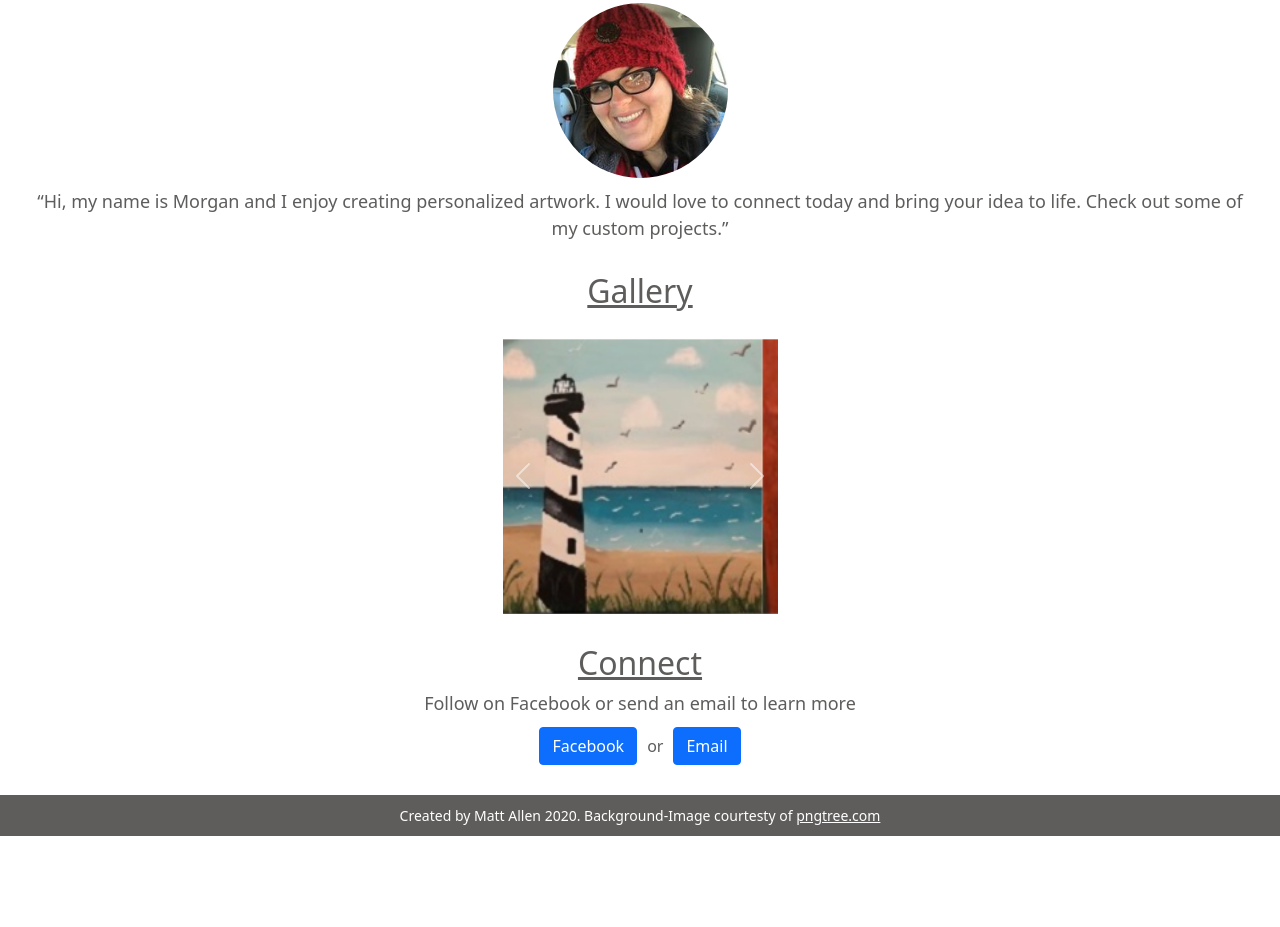
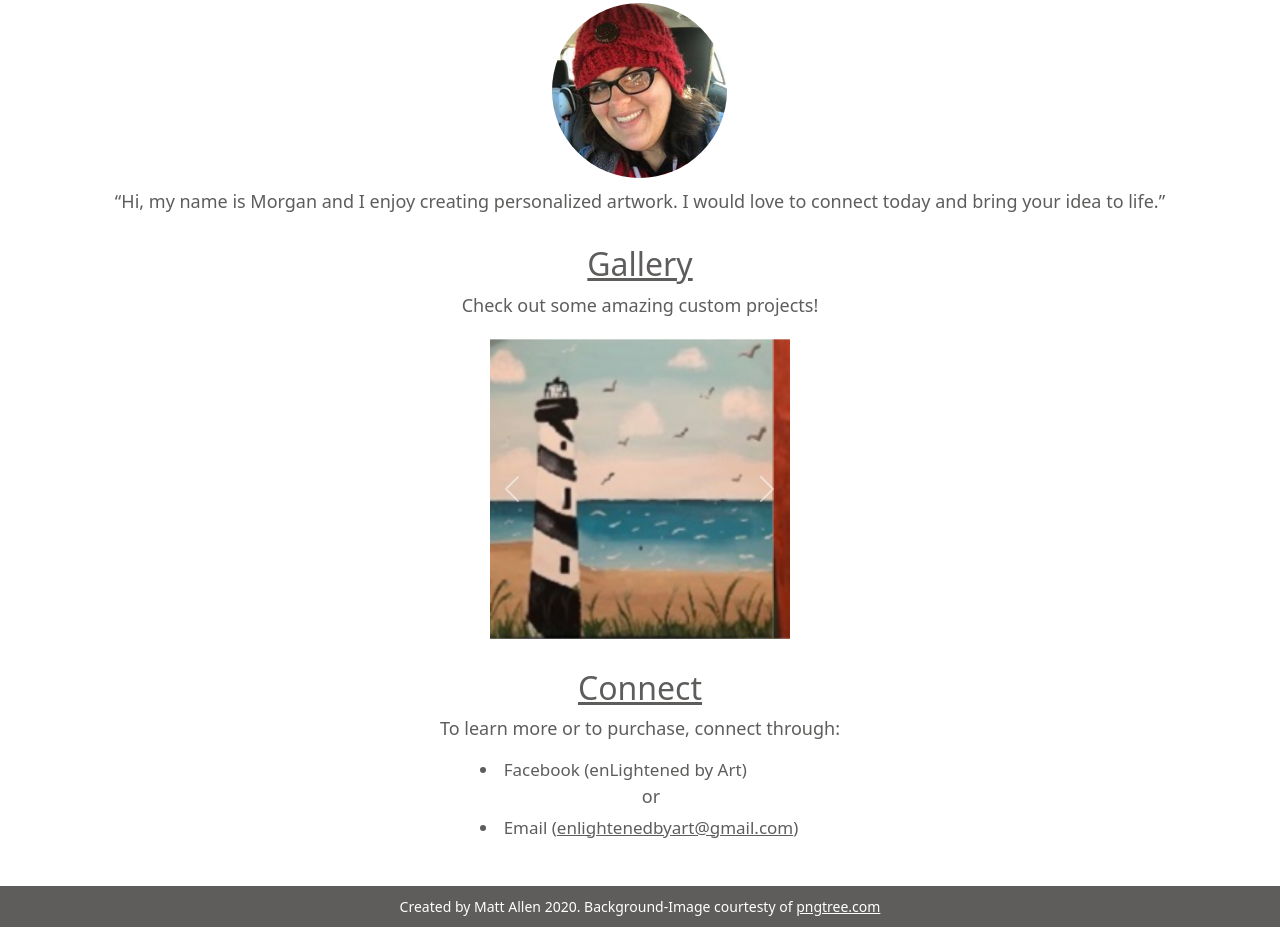
Before and after one commit to mallen13/enlightened-by-art, a plain HTML site: page index.html in a window 1280 px wide. Shown: the part 883-1810 px from the top of the page. Before the commit the page ends 1719 px from the top, so only its background shows below. Drawn offline with nearby package versions, Linux system fonts and the light colour scheme.

Commit message:
Add files via upload

```diff
--- a/index.html
+++ b/index.html
@@ -8,8 +8,8 @@
   <meta name="keywords" content="paintings, painting, acrylic, art, christian, custom, artist, custom painting, custom paintings, christian art">
   <meta name="author" content="Morgan Allen">
   <meta name="viewport" content="width=device-width, initial-scale=1.0">
+
   <link rel="stylesheet" href="style.css">
-
 
   <!--Bootstrap-->
   <link href="https://cdn.jsdelivr.net/npm/bootstrap@5.0.0-beta1/dist/css/bootstrap.min.css" rel="stylesheet" integrity="sha384-giJF6kkoqNQ00vy+HMDP7azOuL0xtbfIcaT9wjKHr8RbDVddVHyTfAAsrekwKmP1" crossorigin="anonymous">
@@ -19,18 +19,22 @@
 
 <header class="flex">
   <img src="images/dragon.jpg" alt="Dragon Painting">
-  <h1>enLightened by Art</h1>
-  <h3>Custom Acrylic Paintings</h3>
+  <div class="headerText">
+      <h1>enLightened by Art</h1>
+      <h3> Custom Acrylic Paintings</h3>
+  </div>
 </header>
 
+<div class="flex bottomSection">
 <div class="flex about">
     <h2>About</h2>
     <img src="images/headshot.jpg" alt="Author Picture">
-    <p>&ldquo;Hi, my name is Morgan and I enjoy creating personalized artwork. I would love to connect today and bring your idea to life. Check out some of my custom projects.&rdquo;</p>
+    <p>&ldquo;Hi, my name is Morgan and I enjoy creating personalized artwork. I would love to connect today and bring your idea to life.&rdquo;</p>
 </div>
 
 <div class=" flex image_gallery">
   <h2>Gallery</h2>
+  <p>Check out some amazing custom projects!</p>
      <div id="carouselExampleControls" class="carousel slide" data-bs-ride="carousel">
       <div class="carousel-inner">
         <div class="carousel-item active">
@@ -83,12 +87,13 @@
 
 <div class="flex connect">
   <h2>Connect</h2>
-    <p>Follow on Facebook or send an email to learn more<p>
-    <div class="flex flex-row">
-      <button type="button" class="btn btn-primary"><a href="fb://profile/105877271351967">Facebook</a></button>
-      or
-      <button type="button" class="btn btn-primary"><a href="mailto:enlightenedbyart@gmail.com">Email</a></button>
-    </div>
+    <p>To learn more or to purchase, connect through:</p>
+     <ul>
+        <li>Facebook (enLightened by Art)</li>
+        <p>or</p>
+        <li>Email (<a href="mailto:enlightenedbyart@gmail.com">enlightenedbyart@gmail.com</a>)</li>
+</div>
+
 </div>
 
 <footer>
--- a/style.css
+++ b/style.css
@@ -11,7 +11,12 @@ body h2{
 }
 body p{
     font-size: 18px;
+    color: #5E5D5C;
 }
+body ul{
+	font-size: 17px;
+}
+
 .flex{
  	display: flex;
  	flex-direction: column;
@@ -26,25 +31,32 @@ body p{
 /*Header Section*/
 header{
  	height: 100vh;
- 	background-color: lightblue;
+ 	background-image: url("images/watercolor.jpg");
+ 	background-size: 100% 100%;
  	color: #FFFFFF;
  	text-shadow: 2px 2px #000000;
 }
 header h3{
 	color: #FFFFFF;
     text-decoration: none;
+
 }
 header img{
-	width: 275px;
+	width: 300px;
 	margin: 20px;
 	border: 2px solid white;
-	margin-top: -50px;
 	margin-bottom: 50px;
 }
+.headerText{
+	background-image: url("images/blackSquare.png");
+	padding: 0px 10px 0px 10px;
+	text-align: center;
+	border-radius: 10px;
+}
+
 
 /*About Section*/
 .about{
-	color: #5E5D5C;
 	padding: 30px 30px 0px 30px;
 }
 .about img{
@@ -59,25 +71,27 @@ header img{
 	padding: 30px 30px 0px 30px;
 }
 .carousel{
-	width: 275px;
+	width: 300px;
 	margin: 20px;
 }
 
 /*Connect Section*/
 .connect{
+	padding: 10px 20px 20px 20px;
+}
+ul{
+	padding: 10px;
+}
+ul li{
+	padding: 5px  5px 0px 5px;
 	color: #5E5D5C;
-	padding: 10px 30px 20px 30px;
 }
-.btn{
-	margin: 10px;
+.connect a, .connect a:hover{
+	color: #5E5D5C;
 }
-.btn a, .btn a:hover{
+.btn a:hover{
 	color: #FFFFFF;
-	text-decoration: none;
 }
-/*.btn a:hover{
-	color: #FFFFFF;
-}*/
 
 /*Footer*/
 footer{
@@ -88,6 +102,7 @@ footer{
 }
 footer p{
 	font-size: 14px;
+	color: #FFFFFF;
 }
 footer a{
 	color: #FFFFFF;
```
